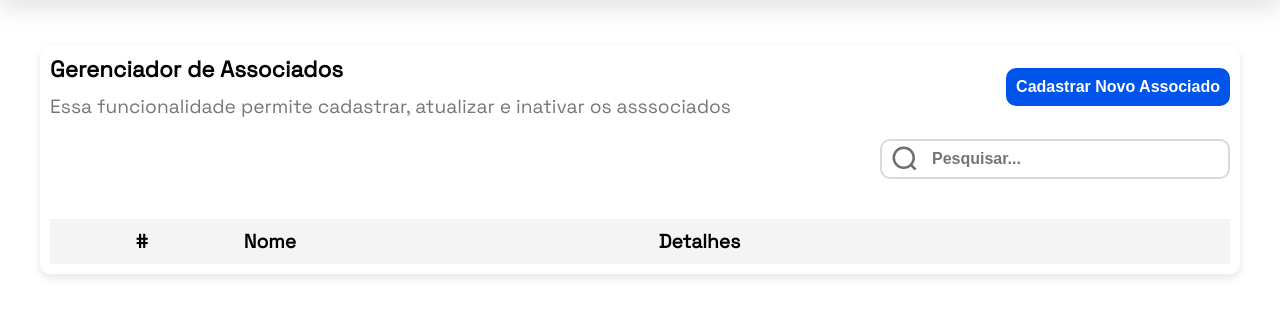
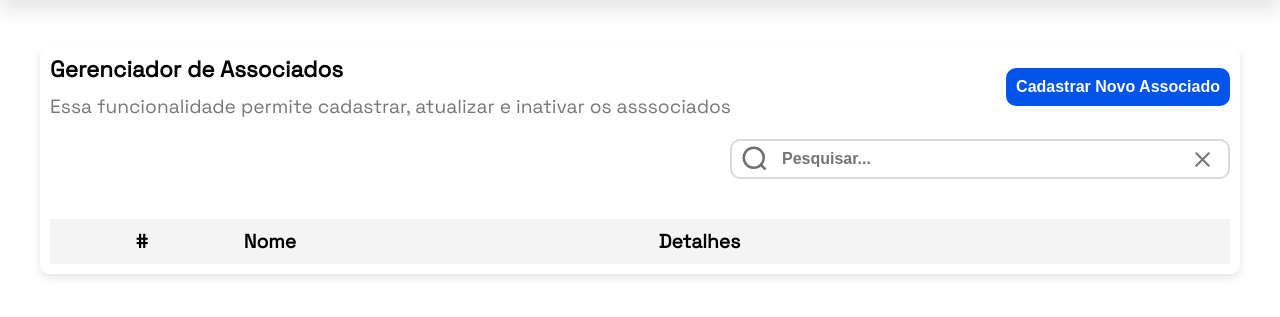
Before and after one commit to quintinnodeveloper/ketertorahweb, a plain HTML site: page modules/associado/associado.page.html in a window 1280 px wide. Shown: the part 115-432 px from the top of the page. Drawn offline with Linux system fonts and the light colour scheme.

```diff
--- a/modules/associado/associado.page.css
+++ b/modules/associado/associado.page.css
@@ -29,6 +29,7 @@
     display: flex;
     justify-content: start;
     align-items: center;
+    position: relative;
 }
 
 main .card .card-header .filtros .campo-pesquisar img {
@@ -37,6 +38,16 @@
     border: none;
     position: absolute;
     margin-left: 10px;
+}
+
+main .card .card-header .filtros .campo-pesquisar .icone-fechar-pesquisa {
+    position: absolute;
+    top: 10;
+    left: 450px;
+    width: 25px;
+    height: 25px;
+    cursor: pointer;
+    right: 10px;
 }
 
 main .card .card-content {
@@ -92,7 +103,7 @@
 }
 
 main .card .card-header .filtros .campo-pesquisar input {
-    width: 350px;
+    width: 500px;
     height: 40px;
     border: none;
     border-radius: 10px;
@@ -107,7 +118,6 @@
 
 main .card .card-header .filtros .campo-pesquisar input:focus {
     outline: none;
-    width: 500px;
 }
 
 main .card .card-header .informativo p {
--- a/modules/associado/associado.page.html
+++ b/modules/associado/associado.page.html
@@ -64,6 +64,7 @@
                     <div class="campo-pesquisar">
                         <img src="../../resources/images/icons/search.svg" />
                         <input id="filtrarAssociado" type="text" placeholder="Pesquisar..." />
+                        <img id="iconeFecharPesquisa" src="../../resources/images/icons/x.svg" class="icone-fechar-pesquisa"/>
                     </div>
                     <div class="campo-fitrar"></div>
                 </div>
--- a/modules/associado/associado.page.js
+++ b/modules/associado/associado.page.js
@@ -334,4 +334,8 @@
     });
 }
 
+document.getElementById("iconeFecharPesquisa").addEventListener("click", function() {
+    document.getElementById("filtrarAssociado").value = "";
+});
+
 init();
```
Also changed, not shown: resources/images/icons/x.svg (added).
